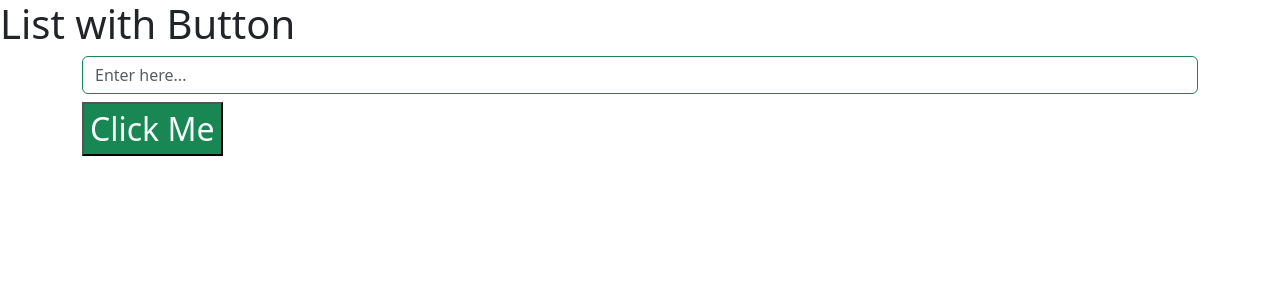
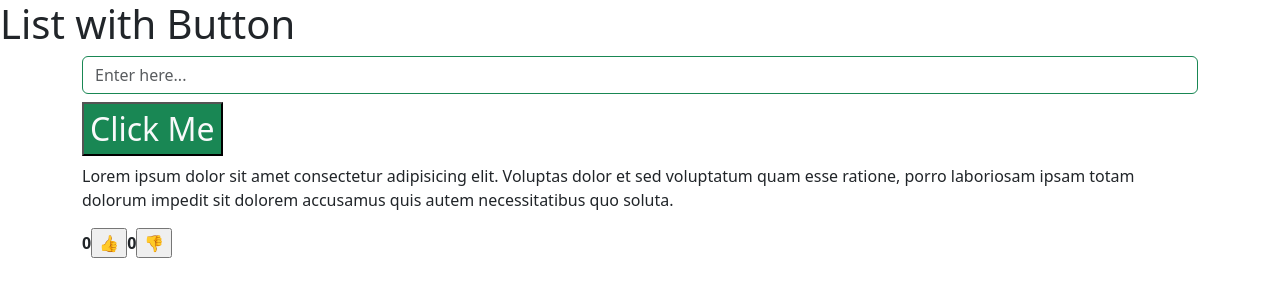
Before and after one commit to mohit24raut/fourth-react-app, a React (Create React App) app: page / in a window 1280 px wide. Both pictures are taken after a click on the button "Click Me". Shown: the top 300 px of the page. Built offline with nearby package versions, Linux system fonts and the light colour scheme.

Commit message:
Use of list event props like dislike

```diff
--- a/src/App.js
+++ b/src/App.js
@@ -1,6 +1,83 @@
 import "bootstrap/dist/css/bootstrap.css";
 import { useRef, useState } from "react";
 
+
+function App()
+{
+  return(
+    <>
+      <h1>List with Button</h1>
+      <ListDemo/>
+    </>
+  );
+}
+
+function ListDemo()
+{
+  let inpRef=useRef();
+  let [list, setList]=useState([]);
+
+  let addItem=()=>{
+    console.log(inpRef);
+    console.log(inpRef.current);
+    console.log(inpRef.current.value);
+    let inpValue=inpRef.current.value;
+
+    let newList=[inpValue, ...list ];
+    setList(newList);
+
+    inpRef.current.value="";
+  }
+  return(
+    <>
+      <div className="container">
+        <input
+            type="text"
+            placeholder="Enter here..."
+            id="id1"
+            ref={inpRef}
+            className="form-control border-success my-2"
+        />
+        <input
+            type="button"
+            value="Click Me"
+            className="bg-success text-light fs-2"
+            onClick={addItem}
+        />
+
+        {list.map( (item)=> <MapList item={item}/>)}
+      </div>
+    </>
+  )
+}
+function MapList(props)
+{
+  let [like, setLike]=useState(0);
+  let [dislike, setDislike]=useState(0);
+
+  let likeMe=()=>{
+    like=like+1;
+    setLike(like);
+  }
+  let dislikeMe=()=>{
+    dislike=dislike+1;
+    setDislike(dislike);
+  }
+  return(
+    <>
+      <h3>{props.item}</h3>
+      <p>Lorem ipsum dolor sit amet consectetur adipisicing elit. Voluptas dolor et sed voluptatum quam esse ratione, porro laboriosam ipsam totam dolorum impedit sit dolorem accusamus quis autem necessitatibus quo soluta.</p>
+      <div>
+          <span><b>{like}</b></span>
+          <input type="button" value="&#128077;" onClick={likeMe}/>
+          <span><b>{dislike}</b></span>
+          <input type="button" value="&#128078;" onClick={dislikeMe}/>
+      </div>
+    </>
+  )
+}
+export default App;
+/*
 function App()
 {
   return(
@@ -48,8 +125,8 @@
   )
 }
 export default App;
+----------------------------------------------------------------
 
-/*
 Not a good way to use DOM as react have virutal DOM use above approch
 
 function App()
```
